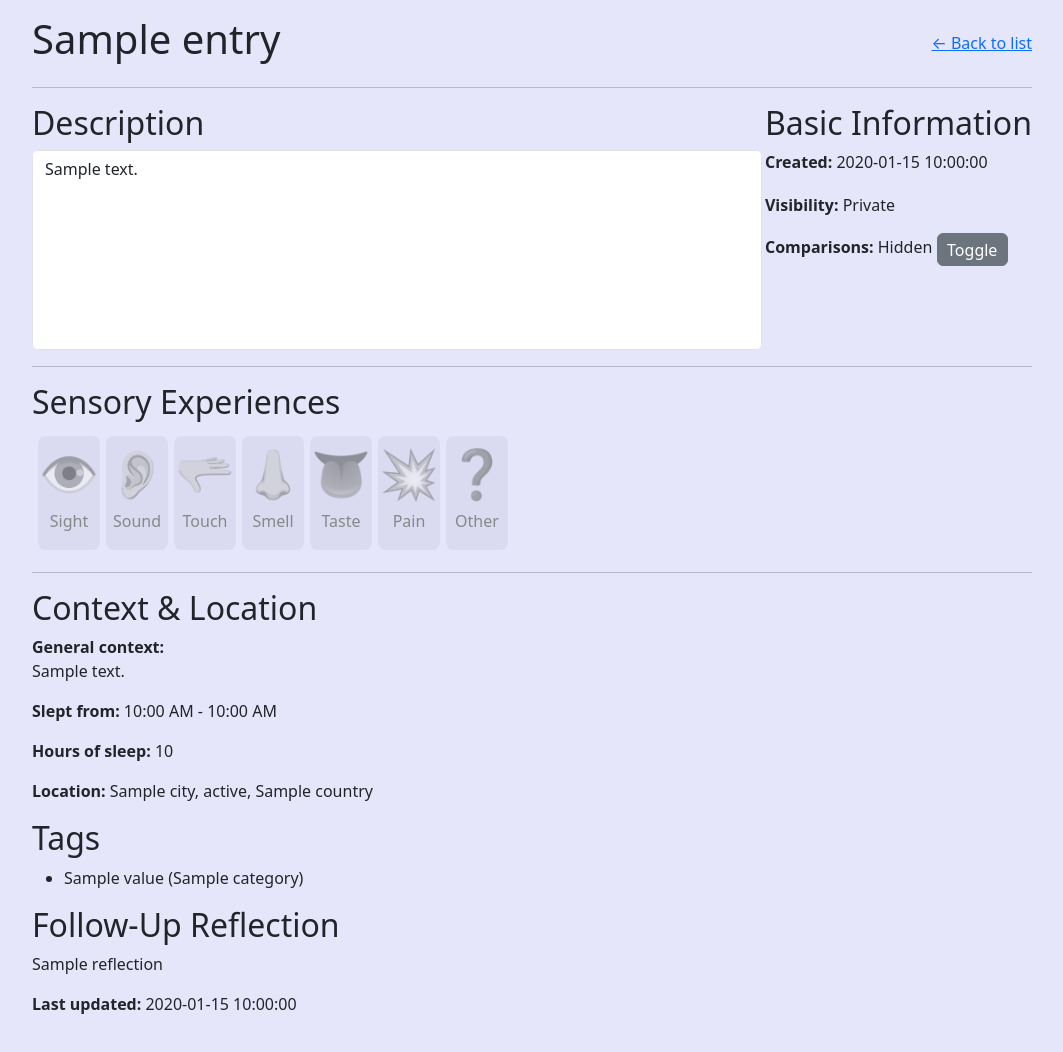
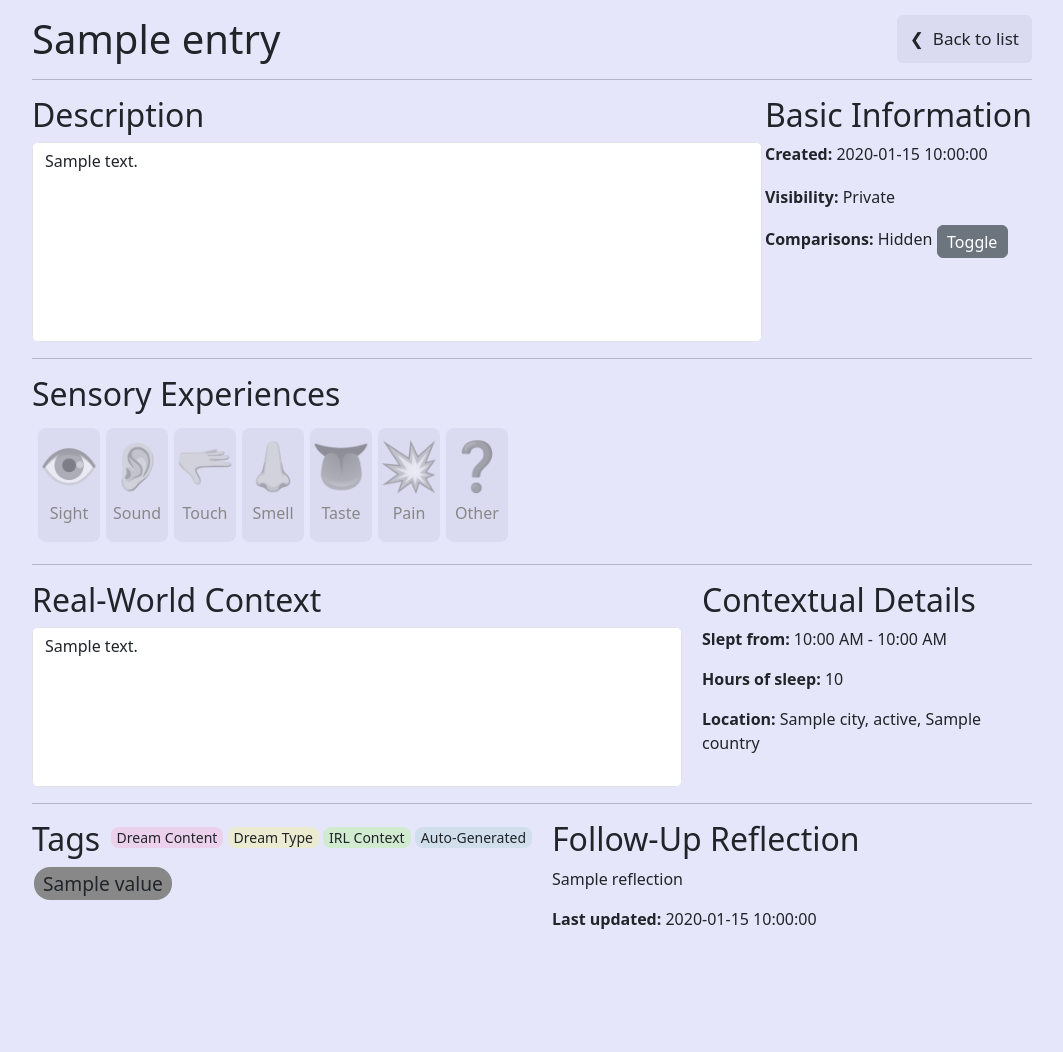
Before and after one commit to Robotgiggle/nyctograph, a FastAPI app: template app/templates/dream-detail.html in a window 1280 px wide. Shown: the part 56-1108 px from the top of the page, without its empty margins (108-1171 px from the left). After the commit the page ends 985 px from the top, so only its background shows below. Run offline with FastAPI, Linux system fonts and the light colour scheme; the template is opened without the code that fills it: most values are stand-ins (such as "Sample title", 1, 10 or a date in 2020); parts of the project's set-up code (start-up, migrations or seed data) failed here and were passed over.

Commit message:
Dream detail pt2

```diff
--- a/app/static/page_styles/dream_detail.css
+++ b/app/static/page_styles/dream_detail.css
@@ -2,6 +2,16 @@
     display: flex;
     justify-content: space-between;
     align-items: top;
+}
+
+.btn.btn-back {
+    background-color: #DADAF0;
+    font-weight: 500;
+    font-size: 17px;
+}
+
+.btn.btn-back:hover {
+    background-color: #D1D1EB;
 }
 
 .senses > td {
@@ -19,6 +29,12 @@
     color: var(--bs-body-color);
 }
 
+.compare {
+    border-radius: 8px;
+    background-color: #D1D1EB;
+    padding: 5px 10px;
+}
+
 .emoji {
     font-size: 3em;
     margin-bottom: 0px;
@@ -31,3 +47,21 @@
 .off {
     color: #888
 }
+
+.tag {
+    padding: 3px 9px;
+    border-radius: 16px;
+    font-size: larger;
+}
+
+.tag-label {
+    border-radius: 8px;
+    padding: 1px 6px;
+    font-size: 14px;
+}
+
+@media only screen and (max-width: 1111px) {
+  .rfln-submit {
+    flex-direction: column;
+  }
+}
--- a/app/templates/dream-detail.html
+++ b/app/templates/dream-detail.html
@@ -5,8 +5,8 @@
 {% block body %}
     <div class="mx-auto main-column-wide">
         <div style="display:flex;justify-content:space-between;align-items:center">
-            <h1>{{ entry.title }}</h1>
-            <a href="{{ back_url }}">← Back to list</a>
+            <h1 style="margin-bottom:0px">{{ entry.title }}</h1>
+            <a href="{{ back_url }}" class="btn btn-back" style="height:48px;padding-top:10px">❮&nbsp;&nbsp;Back to list</a>
         </div>
         <hr>
         <div class="layer-box">
@@ -111,68 +147,99 @@
             </section>
         </div>
         <hr>
-        {% if entry.context or entry.bed_time or entry.wake_time or entry.country or entry.state or entry.city %}
-        <section>
-            <h2>Context & Location</h2>
-            {% if entry.context %}<strong>General context:</strong><p style="white-space:pre-line;margin-top:0">{{ entry.context }}</p>{% endif %}
+        <div class="layer-box">
+            <section style="width:65%;height:stretch">
+                <h2>Real-World Context</h2>
+                <div style="border-radius:8px;overflow:hidden">
+                    <p class="text-display" style="overflow:auto;height:160px">{{ entry.context if entry.context }}</p>
+                </div>
+            </section>
+            <section style="width:33%;">
+                <h2>Contextual Details</h2>
                 {% if entry.sleep_hours %}
                     <p><strong>Slept from:</strong> {{ entry.bed_time.strftime('%I:%M %p') }} - {{ entry.wake_time.strftime('%I:%M %p') }}</p>
-                <p>
-                    <strong>Hours of sleep:</strong> {{ entry.sleep_hours|round(2) }}
-                    <span class="compare" style="margin-left:3px;padding:3px;background-color:lightgray" hidden>
-                        {% if gd %}
+                    <div style="display:flex">
+                        <p><strong>Hours of sleep:</strong> {{ entry.sleep_hours|round(2) }}</p>
+                        <div class="compare" style="margin-left:6px;width:48%;" hidden>
+                            {% if not gd or gd.total_entries == 0 %}
+                                No data from the past 7 days
+                            {% else %}
                                 {% set diff = entry.sleep_hours-gd.avg_sleep_duration %}
-                            {{ diff|abs|round(2) }} {{"more" if diff >= 0 else "less"}} than the average for the past week
-                        {% else %}
-                            ERROR: Global statistics not found, cannot compare!
+                                {{ diff|abs|round(2) }} {{"more" if diff >= 0 else "less"}} than this week's average
                             {% endif %}
-                    </span>
-                </p>
+                        </div>
+                    </div>
                 {% elif entry.bed_time %}
                     <p><strong>Bed time:</strong> {{ entry.bed_time.strftime('%I:%M %p') }}</p>
                 {% elif entry.wake_time %}
                     <p><strong>Wake time:</strong> {{ entry.wake_time.strftime('%I:%M %p') }}</p>
+                {% else %}
+                    <p>No sleep data recorded.</p>
                 {% endif %}
                 {% if entry.city or entry.state or entry.country %}
                     <p><strong>Location:</strong>
                         {{ [entry.city, entry.state, entry.country]|reject('none')|join(', ') }}
                     </p>
+                {% else %}
+                    <p>No location data recorded.</p>
                 {% endif %}
             </section>
+        </div>
+        <hr>
+        <div class="layer-box">
+            <section style="width:50%">
+                <div style="display:flex;justify-content:space-between">
+                    <h2>Tags</h2>
+                    <div style="margin-top:5px;">
+                        <span class="tag-label" style="background-color:#EBD1EB">Dream Content</span>
+                        <span class="tag-label" style="background-color:#EBEBD1">Dream Type</span>
+                        <span class="tag-label" style="background-color:#D1EBD1">IRL Context</span>
+                        <span class="tag-label" style="background-color:#D1DEEB">Auto-Generated</span>
+                    </div>
+                </div>
+                {% if not entry.tags %}
+                    <p>No tags applied.</p>
+                {% else %}
+                    <div style="display:flex;flex-wrap:wrap">
+                        {% for i in range(entry.tags|length) %}
+                            {% if entry.tags[i].category == 'dream_content' %}
+                                {% set color = '#EBD1EB' %}
+                            {% elif entry.tags[i].category == 'dream_type' %}
+                                {% set color = '#EBEBD1' %}
+                            {% elif entry.tags[i].category == 'irl_context' %}
+                                {% set color = '#D1EBD1' %}
+                            {% elif entry.tags[i].category == 'calculated' %}
+                                {% set color = '#D1DEEB' %}
                             {% endif %}
-
-        {% if entry.tags %}
-        <section>
-            <h2>Tags</h2>
-            <ul>
-                {% for i in range(entry.tags|length) %}
-                    <li>
-                        {{ entry.tags[i].value }} ({{ entry.tags[i].category }})
-                        <span class="compare" style="margin-left:3px;padding:3px;background-color:lightgray" hidden>
-                            {% if tagRates %}
-                                {{ (tagRates[i]*100)|round(2) }}% of entries from the past week also included this
+                            <div style="margin: 3px 2px;">
+                                <span class="tag" style="background-color:{{color}}">{{ entry.tags[i].value }}</span>
+                                <span class="compare" hidden>
+                                    {% if not gd or gd.total_entries == 0 %}
+                                        No data from the past 7 days
                                     {% else %}
-                                ERROR: Global statistics not found, cannot compare!
+                                        {{ (tagRates[i]*100)|round(2) }}% of weekly entries have this
                                     {% endif %}
                                 </span>
-                    </li>
+                            </div>
                         {% endfor %}
-            </ul>
+                    </div>
+                {% endif %}
             </section>
-        {% endif %}
-
-        <section>
+            <section style="width:48%">
                 <h2>Follow-Up Reflection</h2>
                 {% if is_owner %}
                     <form method="post" action="/my-dreams/{{ entry.id }}/reflection">
-                    <textarea name="rfln" rows="6" cols="50"
+                        <textarea class="form-control" name="rfln" rows="4"
                             placeholder="Did this dream have any impact on your life?"
                             >{{ entry.reflection if entry.reflection }}</textarea>
-                    <br>
-                    <input type="submit" value="Save reflection">
+                        <div style="display:flex;align-items:baseline" class="rfln-submit">
+                            <input type="submit" class="btn btn-primary" style="margin-top:10px" value="Save reflection">
                             {% if entry.rfln_timestamp %}
+                                <span style="margin-left:7px">
                                     <strong>Last updated:</strong> {{ entry.rfln_timestamp.strftime('%Y-%m-%d %H:%M:%S') }}
+                                </span>
                             {% endif %}
+                        </div>
                     </form>
                 {% elif entry.reflection %}
                     <p style="white-space: pre-line;">{{ entry.reflection }}</p>
@@ -181,12 +248,13 @@
                     <p>No saved reflection.</p>
                 {% endif %}
             </section>
-
+        </div>
         {% if is_owner %}
+            <hr>
             <section>
                 <h2>Deletion</h2>
                 <form method="post" action="/my-dreams/{{ entry.id }}/delete" onsubmit="return confirm('Are you sure you want to permanently delete this entry?');">
-                    <input type="submit" id="delete-entry" value="Delete this entry" style="width:125px;height:35px">
+                    <input type="submit" class="btn btn-danger" style="margin-top:6px" id="delete-entry" value="Delete this entry">
                 </form>
             </section>
         {% endif %}
```
Also changed, not shown: other parts of app/templates/dream-detail.html (+56 -20 lines), app/templates/my-dreams.html (+9 -1 lines). Lines whose indentation alone changed are shown as unchanged.
